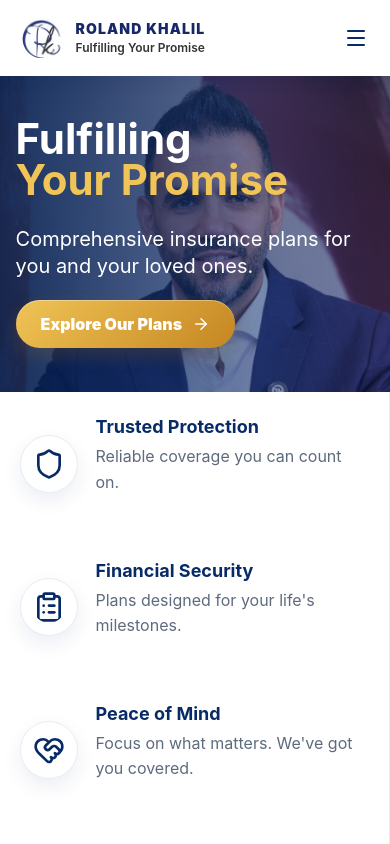
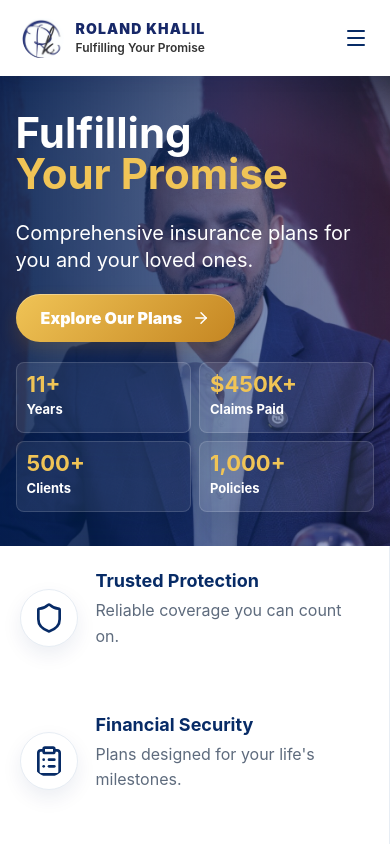
Before and after one commit to Prober10/yourlifeourpriority, a React (Vite) app: page / in a window 390 px wide. Shown: the top 844 px of the page. Built offline with nearby package versions, Linux system fonts and the light colour scheme.

Commit message:
Add home credibility stats

```diff
--- a/src/pages/Contact.jsx
+++ b/src/pages/Contact.jsx
@@ -47,8 +47,6 @@ export function Contact() {
       />
       <section className="contact-section">
         <div className="contact-details">
-          <h2>Get in Touch</h2>
-          <p>Reach out directly through phone, WhatsApp, or Instagram.</p>
           <div className="contact-method-grid">
             {contactMethods.map(([Icon, label, value, tone, href]) => (
               <ContactMethod key={label} Icon={Icon} label={label} value={value} tone={tone} href={href} />
--- a/src/pages/Home.jsx
+++ b/src/pages/Home.jsx
@@ -16,6 +16,15 @@ export function Home({ navigate }) {
           <button className="gold-cta" onClick={() => navigate('plans')}>
             Explore Our Plans <ArrowRight size={18} />
           </button>
+          <div className="home-hero-stats" aria-label="Client service highlights">
+            {heroStats.map(({ value, label, detail }) => (
+              <article key={label}>
+                <strong>{value}</strong>
+                <h3>{label}</h3>
+                <p>{detail}</p>
+              </article>
+            ))}
+          </div>
         </div>
         <div className="home-hero-photo">
           <figure className="home-hero-frame">
@@ -35,6 +44,13 @@ export function Home({ navigate }) {
   );
 }
 
+const heroStats = [
+  { value: '11+', label: 'Years', detail: 'Of dedicated service' },
+  { value: '$450K+', label: 'Claims Paid', detail: 'Support delivered' },
+  { value: '500+', label: 'Clients', detail: 'Families guided' },
+  { value: '1,000+', label: 'Policies', detail: 'Served across life stages' },
+];
+
 function FeatureStrip() {
   return (
     <section className="feature-strip">
--- a/src/styles.css
+++ b/src/styles.css
@@ -185,7 +185,7 @@ button {
 .home-hero-content {
   position: relative;
   z-index: 2;
-  max-width: 620px;
+  max-width: 890px;
   align-self: center;
   padding: 64px 0;
 }
@@ -237,6 +237,44 @@ p {
 .hero-copy > p {
   max-width: 540px;
   font-size: clamp(20px, 2.3vw, 30px);
+  line-height: 1.35;
+}
+
+.home-hero-stats {
+  display: grid;
+  grid-template-columns: repeat(4, minmax(0, 1fr));
+  gap: 10px;
+  max-width: 840px;
+  margin-top: 34px;
+}
+
+.home-hero-stats article {
+  min-height: 116px;
+  padding: 18px;
+  border: 1px solid rgba(255, 255, 255, 0.14);
+  border-radius: 8px;
+  background: rgba(255, 255, 255, 0.08);
+  box-shadow: 0 16px 32px rgba(0, 18, 50, 0.14);
+}
+
+.home-hero-stats strong {
+  display: block;
+  margin-bottom: 10px;
+  color: var(--gold-2);
+  font-size: clamp(26px, 3vw, 42px);
+  line-height: 1;
+}
+
+.home-hero-stats h3 {
+  margin-bottom: 5px;
+  color: #fff;
+  font-size: 15px;
+}
+
+.home-hero-stats p {
+  margin: 0;
+  color: rgba(255, 255, 255, 0.74);
+  font-size: 13px;
   line-height: 1.35;
 }
 
@@ -1148,6 +1186,11 @@ p {
     padding: 0 18px;
   }
 
+  .home-hero-stats {
+    grid-template-columns: repeat(2, minmax(0, 1fr));
+    max-width: 520px;
+  }
+
   .plan-grid {
     grid-template-columns: repeat(3, 1fr);
   }
@@ -1215,7 +1258,7 @@ p {
 
   .home-hero {
     min-height: auto;
-    padding: 42px 5vw 44px;
+    padding: 36px 5vw 34px;
     background:
       linear-gradient(90deg, rgba(0, 29, 78, 0.88) 0%, rgba(7, 43, 102, 0.62) 58%, rgba(7, 43, 102, 0.18) 100%),
       var(--home-image),
@@ -1232,6 +1275,30 @@ p {
     order: 1;
     max-width: none;
     padding: 0;
+  }
+
+  .home-hero-stats {
+    gap: 8px;
+    max-width: 100%;
+    margin-top: 24px;
+  }
+
+  .home-hero-stats article {
+    min-height: 92px;
+    padding: 12px;
+  }
+
+  .home-hero-stats strong {
+    margin-bottom: 6px;
+    font-size: 26px;
+  }
+
+  .home-hero-stats h3 {
+    font-size: 13px;
+  }
+
+  .home-hero-stats p {
+    font-size: 12px;
   }
 
   .hero-visual {
@@ -1333,6 +1400,23 @@ p {
     font-size: 20px;
   }
 
+  .home-hero-stats {
+    margin-top: 20px;
+  }
+
+  .home-hero-stats article {
+    min-height: auto;
+    padding: 10px;
+  }
+
+  .home-hero-stats strong {
+    font-size: 22px;
+  }
+
+  .home-hero-stats p {
+    display: none;
+  }
+
   .faq-item button {
     gap: 14px;
     padding: 18px;
@@ -1349,4 +1433,5 @@ p {
   .hero-product .hero-visual {
     min-height: 230px;
   }
+
 }
```
